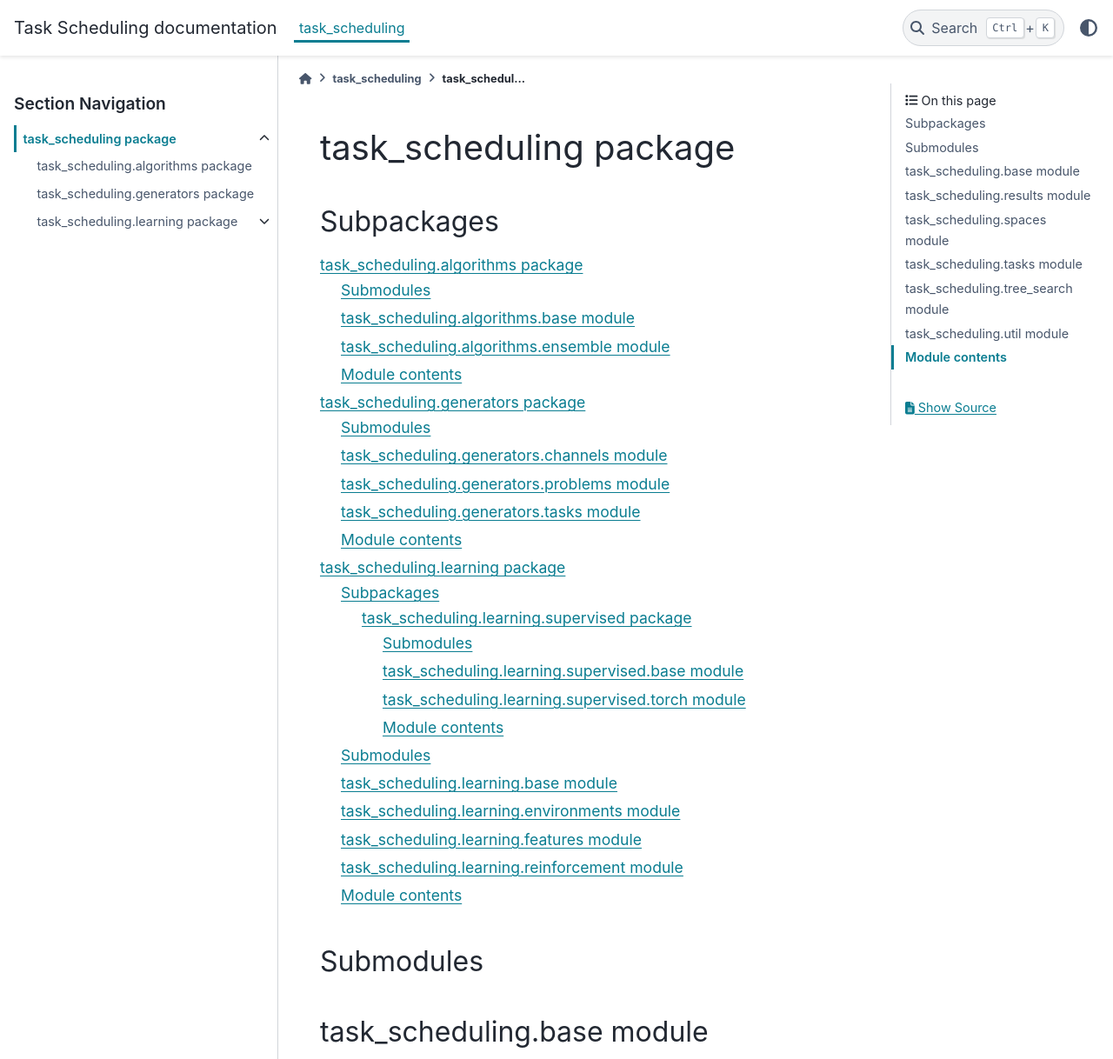
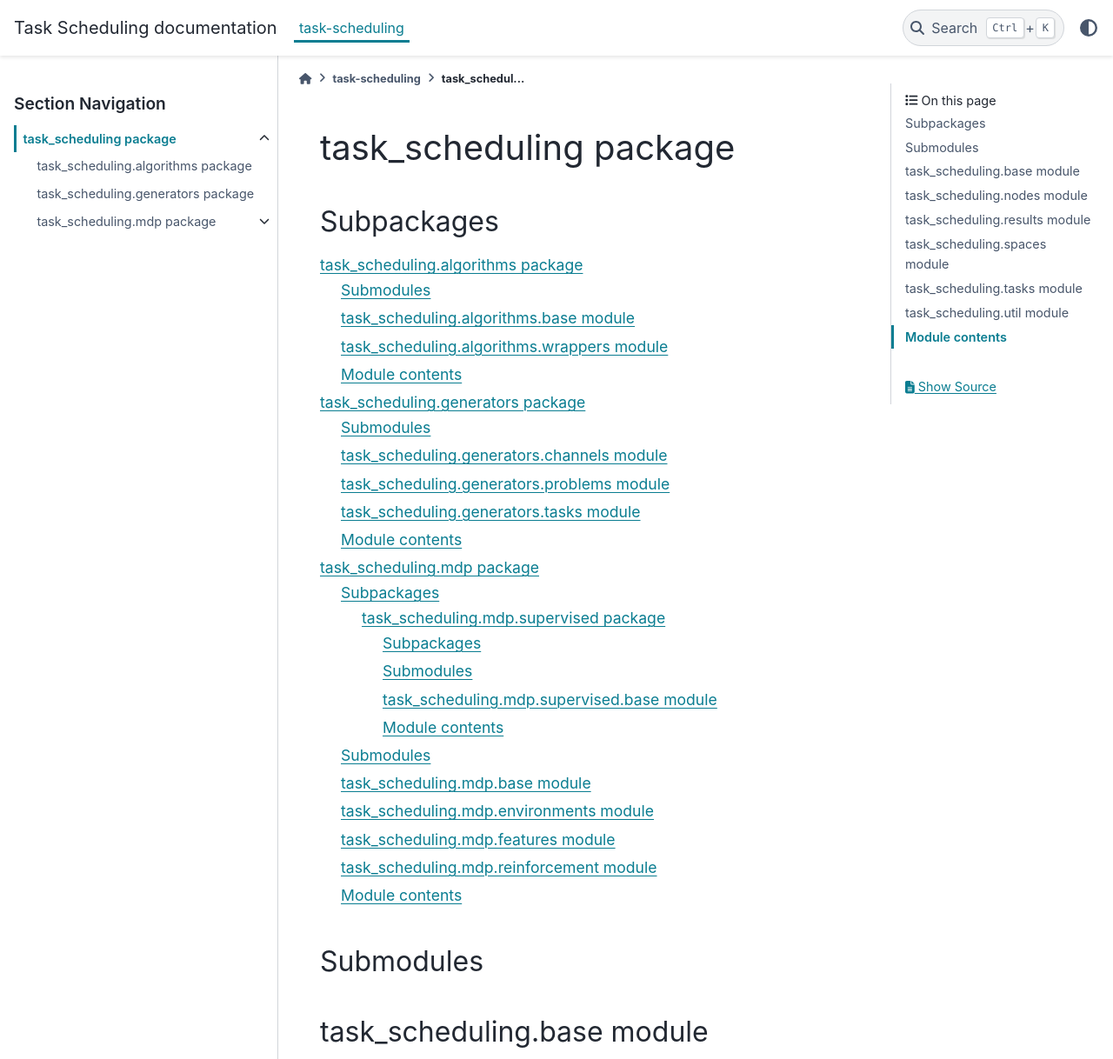
Before and after one commit to USNavalResearchLaboratory/task-scheduling, a Sphinx documentation site: the page built from docs/source/task_scheduling.rst, in a window 1280 px wide and 1400 px high, cut to the strip 0-1218 px from the top of the window. Shown: the whole strip at 87% size. Built offline with Sphinx 7.4.7 and the PyData theme 0.15.4, drawn with Linux system fonts in a browser that asks for light colours; formulas are drawn with MathJax 3; some of the changed text lies outside the part shown.

Commit message:
Sphinx update

```diff
--- a/docs/source/modules.rst
+++ b/docs/source/modules.rst
@@ -1,4 +1,4 @@
-task_scheduling
+task-scheduling
 ===============
 
 .. toctree::
--- a/docs/source/task_scheduling.algorithms.rst
+++ b/docs/source/task_scheduling.algorithms.rst
@@ -12,10 +12,10 @@ task\_scheduling.algorithms.base module
    :undoc-members:
    :show-inheritance:
 
-task\_scheduling.algorithms.ensemble module
+task\_scheduling.algorithms.wrappers module
 -------------------------------------------
 
-.. automodule:: task_scheduling.algorithms.ensemble
+.. automodule:: task_scheduling.algorithms.wrappers
    :members:
    :undoc-members:
    :show-inheritance:
--- a/docs/source/task_scheduling.rst
+++ b/docs/source/task_scheduling.rst
@@ -9,7 +9,7 @@ Subpackages
 
    task_scheduling.algorithms
    task_scheduling.generators
-   task_scheduling.learning
+   task_scheduling.mdp
 
 Submodules
 ----------
@@ -18,6 +18,14 @@ task\_scheduling.base module
 ----------------------------
 
 .. automodule:: task_scheduling.base
+   :members:
+   :undoc-members:
+   :show-inheritance:
+
+task\_scheduling.nodes module
+-----------------------------
+
+.. automodule:: task_scheduling.nodes
    :members:
    :undoc-members:
    :show-inheritance:
@@ -46,14 +54,6 @@ task\_scheduling.tasks module
    :undoc-members:
    :show-inheritance:
 
-task\_scheduling.tree\_search module
-------------------------------------
-
-.. automodule:: task_scheduling.tree_search
-   :members:
-   :undoc-members:
-   :show-inheritance:
-
 task\_scheduling.util module
 ----------------------------
 
```
Also changed, not shown: docs/source/task_scheduling.mdp.rst (added, +53 -0 lines), docs/source/task_scheduling.mdp.supervised.rst (added, +29 -0 lines), docs/source/task_scheduling.mdp.supervised.torch.rst (added, +29 -0 lines).
